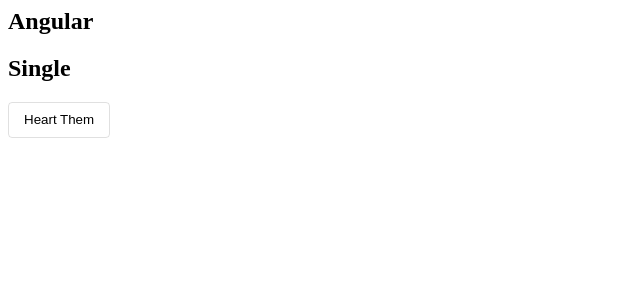
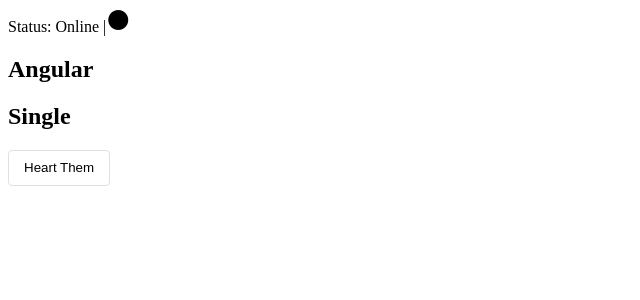
Before and after one commit to akilah-littlejohn/Card-Component-10-day-Challenge, an Angular app: page / in a window 1280 px wide. Shown: the top 300 px of the page, without its empty margins (0-640 px from the left). Built offline with nearby package versions, Linux system fonts and the light colour scheme.

Commit message:
1 file modified

```diff
--- a/src/card/card.component.html
+++ b/src/card/card.component.html
@@ -1,4 +1,5 @@
 <section>
+  <p>Status: Online |<mat-icon>circle</mat-icon></p>
   <header>
     <h1>{{ title }}</h1>
     <h2>{{ subtitle }}</h2>
@@ -7,7 +8,7 @@
   <article>
     <ng-content selector="card-content"></ng-content>
   </article>
-  <button mat-stroked-button color="primary">Heart Them</button>
+  <button *ngIf='!likeButton' mat-stroked-button color="primary">Heart Them</button>
   <button *ngIf='likeButton' mat-icon-button>
   <mat-icon>favorite</mat-icon>
 </button>
```
